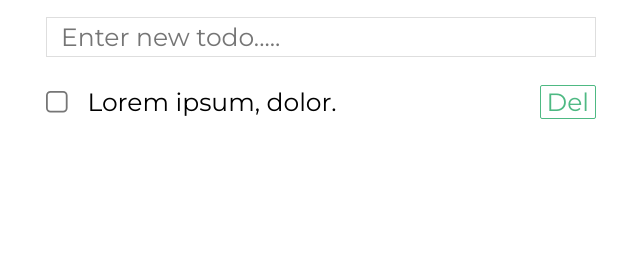
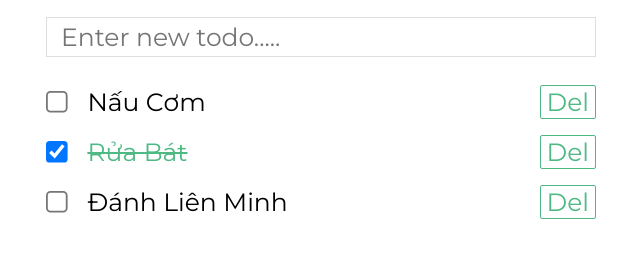
Before and after one commit to talongkhanh/simple-todo-app-vuejs, a website: page index.html in a window 1280 px wide. Shown: the part 78-336 px from the top of the page, without its empty margins (319-959 px from the left). Drawn offline with nearby package versions, Linux system fonts and the light colour scheme.

Commit message:
Delete Todo

```diff
--- a/index.html
+++ b/index.html
@@ -12,10 +12,11 @@
 		<h1 class="heading">Simple Todolist</h1>
 		<input class="new-todo" type="text" placeholder="Enter new todo.....">
 		<ul>
-			<li>
-				<input class="check" type="checkbox">
-				<span class="text">Lorem ipsum, dolor.</span>
-				<button class="delete">Del</button>
+			<li v-for='todo in todos' :key='todo.id'>
+				<input @change='toggle(todo)' :checked='todo.done' class="check" type="checkbox">
+				<del v-if='todo.done' class="text">{{ todo.text }}</del>
+				<span v-else class="text">{{ todo.text }}</span>
+				<button class="delete" @click='deleteTodo(todo.id)'>Del</button>
 			</li>
 		</ul>
 	</div>
--- a/main.js
+++ b/main.js
@@ -0,0 +1,18 @@
+new Vue({
+	el: '#app',
+	data: {
+		todos: [
+		{ id: 1, text: 'Nấu Cơm', done: false },
+		{ id: 2, text: 'Rửa Bát', done: true },
+		{ id: 3, text: 'Đánh Liên Minh', done: false },
+		]
+	},
+	methods: {
+		toggle(todo) {
+			todo.done = !todo.done;
+		},
+		deleteTodo(id) {
+			this.todos = this.todos.filter((todo) => todo.id != id)
+		}
+	},
+});
--- a/style.css
+++ b/style.css
@@ -57,6 +57,7 @@ li {
 	cursor: pointer;
 	color: #4eb983;
 	transition: 0.6s;
+	outline: none;
 }
 
 .delete:hover {
@@ -67,3 +68,7 @@ li {
 .check {
 	zoom: 1.8;
 }
+
+del {
+	color: #4eb983;
+}
```
